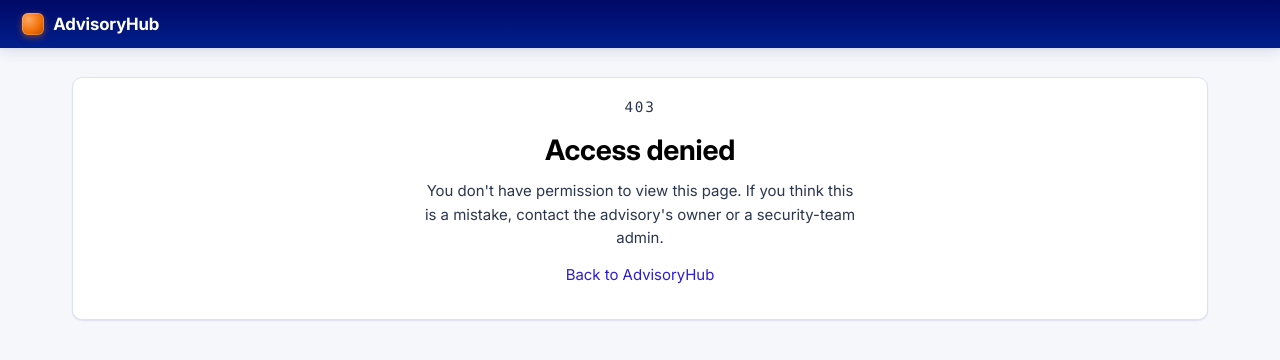
After one commit to eclipse-csi/advisoryhub, a Django app: template templates/403.html in a window 1280 px wide. The commit adds this page. Shown: the top 360 px of the page. Run offline with Django 5.2, Linux system fonts and the light colour scheme; the template is opened without the code that fills it, so the values that code supplies are empty; parts of the project's set-up code (start-up, migrations or seed data) failed here and were passed over; some libraries are stand-ins or nearby versions.

Commit message:
feat(ui): branded 404 / 403 / 500 / CSRF error pages
Review pass 2, Phase 5. Replace Django's stark default error pages with calm,
branded ones for a trust-focused security tool. A dependency-free error_base.html
shell (no base.html / context processors / request data — handler500 and the CSRF
failure view render with an empty context) carries the brand topbar and the shared
stylesheet; 404/403/500/403_csrf extend it. The CSRF page reassures that the
sign-in is still valid and to reload + retry. Django's handler404/403/500 and the
default csrf_failure view pick these templates up automatically (no urls/settings
wiring needed). A new additive .error-page class styles them (no effect elsewhere).

Deferred (low priority, needs a browser): entrance motion for the drawer/toast
(@starting-style + discrete transition). content-visibility on tables was dropped
(verifier: unreliable on <tr>/<tbody>, and pagination already bounds the DOM).

Verified: all four templates render under an empty context; a DEBUG=False request
to a missing route returns the branded 404 (new test); full suite 973 passed;
ruff clean; CSS braces balanced; template-comment guard passes.

Assisted-by: Claude:claude-opus-4-8
Signed-off-by: Mikaël Barbero <mikael.barbero@eclipse-foundation.org>

```diff
--- a/static/advisoryhub.css
+++ b/static/advisoryhub.css
@@ -2773,3 +2773,19 @@ dialog.drawer--right {
   cursor: pointer;
 }
 .toast__dismiss:hover { background: transparent; color: inherit; }
+
+/* ------------------------------------------------------------ error pages
+
+   Branded 404/403/500/CSRF pages (templates/error_base.html). The .error-page
+   section inherits the card surface from `main.container > section`. */
+.error-page { text-align: center; padding: 2.5rem 1.5rem; }
+.error-page__code {
+  margin: 0;
+  font-family: var(--font-mono);
+  font-size: 0.9rem;
+  letter-spacing: 0.12em;
+  color: var(--text-muted);
+}
+.error-page__code:empty { display: none; }
+.error-page h1 { margin: 0.3rem 0 0.8rem; }
+.error-page p { color: var(--text-soft); max-width: 46ch; margin: 0 auto 0.9rem; }
--- /dev/null
+++ b/templates/403.html
@@ -0,0 +1,9 @@
+{% extends "error_base.html" %}
+{% load i18n %}
+{% block title %}{% translate "Access denied" %}{% endblock %}
+{% block code %}403{% endblock %}
+{% block heading %}{% translate "Access denied" %}{% endblock %}
+{% block body %}
+  <p>{% translate "You don't have permission to view this page. If you think this is a mistake, contact the advisory's owner or a security-team admin." %}</p>
+  <p><a href="/">{% translate "Back to AdvisoryHub" %}</a></p>
+{% endblock %}
--- /dev/null
+++ b/templates/error_base.html
@@ -0,0 +1,29 @@
+{% load static i18n %}<!DOCTYPE html>
+{% comment %}
+Standalone shell for error pages (404/403/500/CSRF). Deliberately does NOT extend
+base.html or use any context processor / request data — handler500 and the CSRF
+failure view render with an empty context, so this must stay dependency-free (no
+request, user, maintenance_mode, messages, or csp_nonce). Light-theme only; error
+pages don't run the theme bootstrap.
+{% endcomment %}
+<html lang="en">
+<head>
+  <meta charset="utf-8">
+  <title>{% block title %}Error{% endblock %} — AdvisoryHub</title>
+  <meta name="viewport" content="width=device-width, initial-scale=1">
+  <meta name="color-scheme" content="light dark">
+  <link rel="stylesheet" href="{% static 'advisoryhub.css' %}">
+</head>
+<body>
+<header class="topbar">
+  <a class="brand" href="/">AdvisoryHub</a>
+</header>
+<main class="container">
+  <section class="error-page">
+    <p class="error-page__code">{% block code %}{% endblock %}</p>
+    <h1>{% block heading %}{% translate "Something went wrong" %}{% endblock %}</h1>
+    {% block body %}{% endblock %}
+  </section>
+</main>
+</body>
+</html>
```
Also changed, not shown: common/tests.py (+14 -0 lines), templates/403_csrf.html (added, +9 -0 lines), templates/404.html (added, +9 -0 lines), templates/500.html (added, +9 -0 lines).
